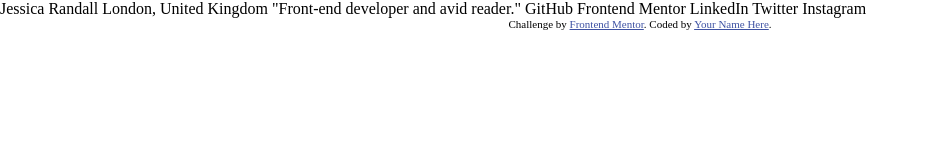
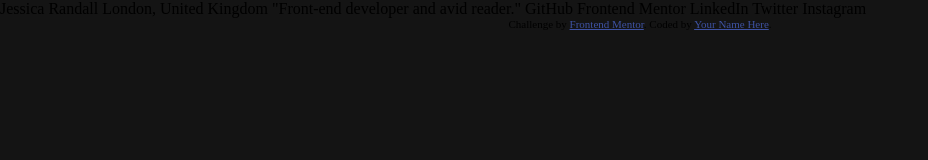
Before and after one commit to Skwarekk/Social-links-profile, a plain HTML site: page index.html in a window 1280 px wide. Shown: the whole page, without its empty margins (0-928 px from the left). Drawn offline with Linux system fonts and the light colour scheme.

Commit message:
background styles

```diff
--- a/style.css
+++ b/style.css
@@ -12,6 +12,12 @@
   box-sizing: border-box;
 }
 
+body {
+  background-color: var(--dark-gray);
+  width: 100vw;
+  height: 100vh;
+}
+
 /*Frontend mentor files*/
 
 .attribution {
```
